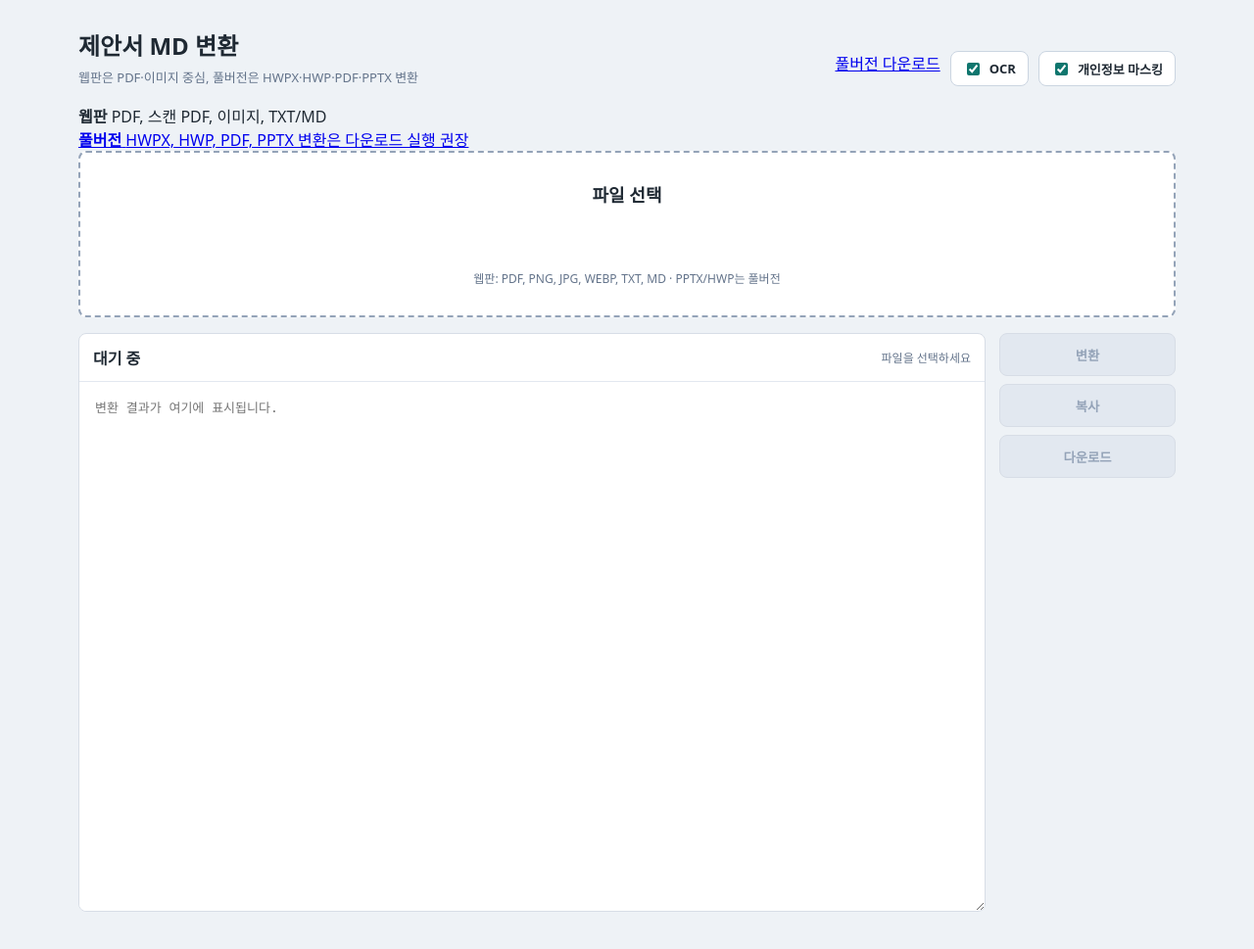
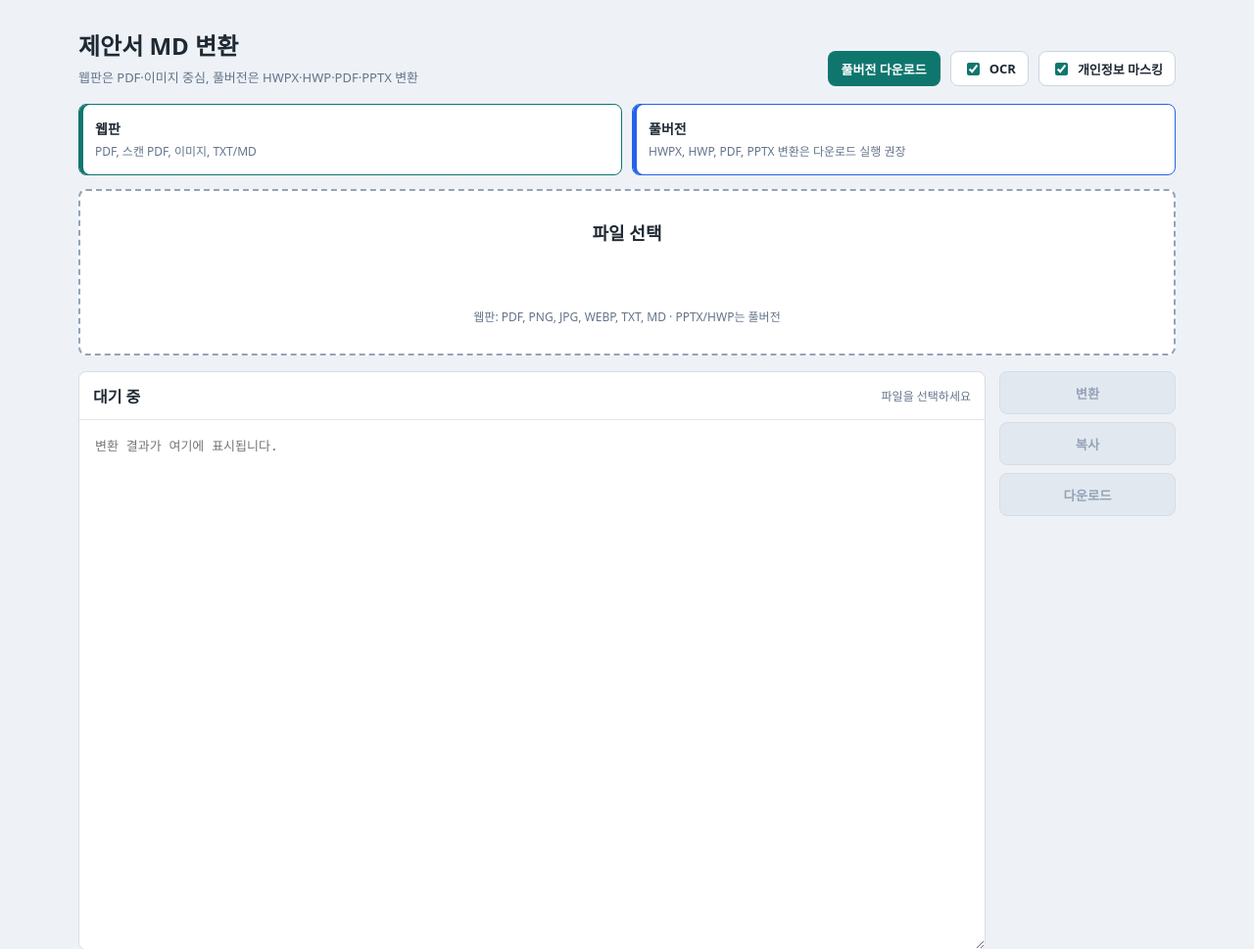
Before and after one commit to Lex6won/proposal-md-converter, a website: page docs/index.html in a window 1280 px wide. Shown: the top 969 px of the page at 98% size. Drawn offline with Linux system fonts and the light colour scheme.

Commit message:
Update docs/styles.css

```diff
--- a/docs/styles.css
+++ b/docs/styles.css
@@ -32,6 +32,19 @@ p {
   gap: 10px;
   flex-wrap: wrap;
 }
+.download-link {
+  display: inline-flex;
+  align-items: center;
+  justify-content: center;
+  height: 36px;
+  padding: 0 14px;
+  border-radius: 8px;
+  background: #0f766e;
+  color: #fff;
+  font-size: 13px;
+  font-weight: 800;
+  text-decoration: none;
+}
 .toggles label {
   display: inline-flex;
   align-items: center;
@@ -45,6 +58,42 @@ p {
   font-weight: 700;
 }
 input[type="checkbox"] { accent-color: #0f766e; }
+.mode-grid {
+  display: grid;
+  grid-template-columns: 1fr 1fr;
+  gap: 10px;
+  margin-bottom: 14px;
+}
+.mode {
+  min-height: 72px;
+  padding: 14px 16px;
+  border: 1px solid #cbd5e1;
+  border-radius: 8px;
+  background: #fff;
+  color: #1f2933;
+  text-decoration: none;
+}
+.mode strong,
+.mode span {
+  display: block;
+}
+.mode strong {
+  font-size: 14px;
+  margin-bottom: 5px;
+}
+.mode span {
+  color: #64748b;
+  font-size: 12px;
+  line-height: 1.5;
+}
+.mode-primary {
+  border-color: #0f766e;
+  box-shadow: inset 4px 0 0 #0f766e;
+}
+.mode-download {
+  border-color: #2563eb;
+  box-shadow: inset 4px 0 0 #2563eb;
+}
 .dropzone {
   display: grid;
   place-items: center;
@@ -149,6 +198,7 @@ button:disabled {
 }
 @media (max-width: 760px) {
   .toolbar { align-items: stretch; flex-direction: column; }
+  .mode-grid { grid-template-columns: 1fr; }
   .workbench { grid-template-columns: 1fr; }
   .actions { flex-direction: row; flex-wrap: wrap; }
   .actions button { flex: 1 1 120px; }
```
